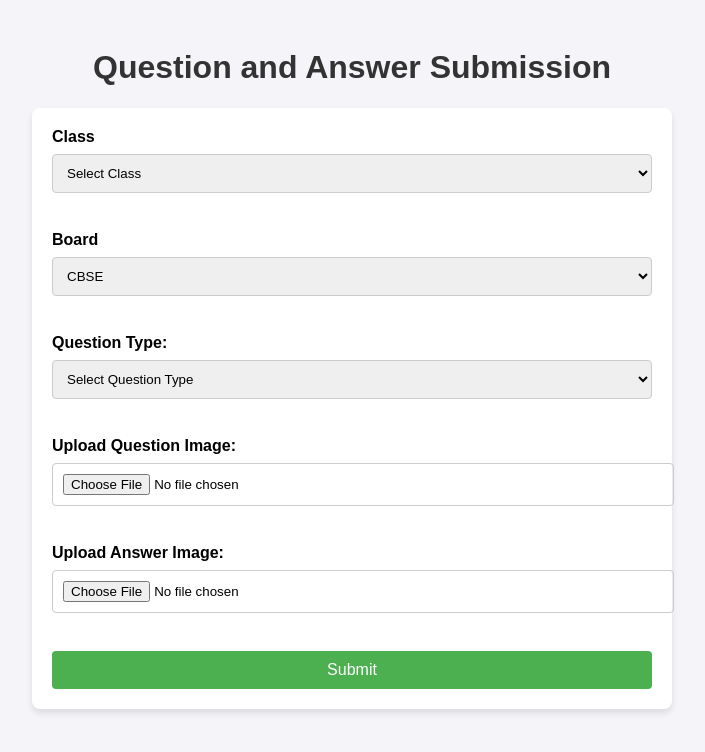
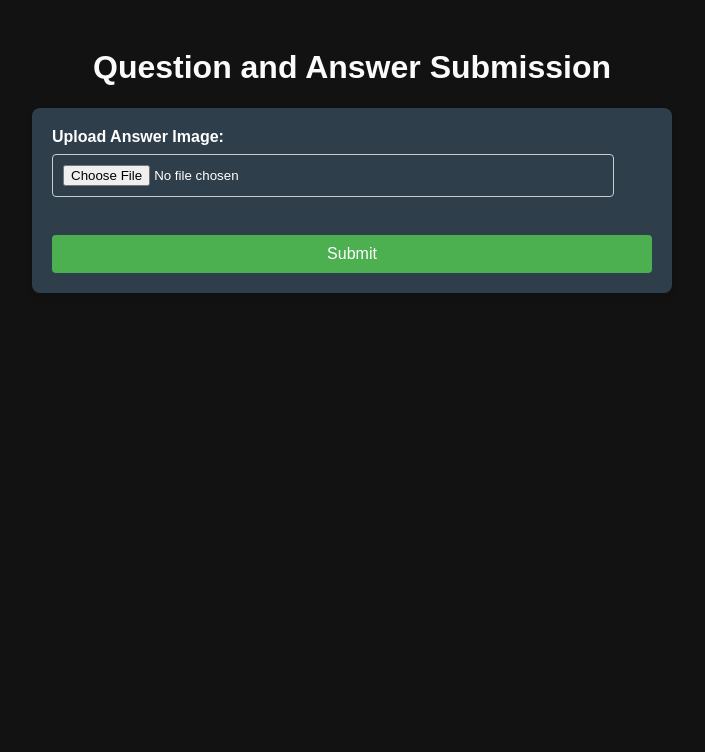
Before and after one commit to bharat-omr/flask__ocr_eval, a Flask app: page / in a window 1280 px wide. Shown: the top 752 px of the page, without its empty margins (288-993 px from the left). Run offline with Flask 3, Linux system fonts and the light colour scheme.

Commit message:
Dark theme and progess bar added. Only sending extracted answer

```diff
--- a/app.py
+++ b/app.py
@@ -16,7 +16,7 @@ def index():
 
 @app.route("/upload", methods = ['POST'])
 def upload_image():
-    if 'question_image' not in request.files or 'answer_image' not in request.files:
+    if 'answer_image' not in request.files:
         return jsonify({"error": "Missing files"}), 400
 
     # Save the uploaded file
@@ -33,28 +33,7 @@ def upload_image():
         file_paths[file_key] = file_path
 
     # Extract text from the saved files
-    question_text = extract_text(file_paths['question_image'])
     answer_text = extract_text(file_paths['answer_image'])
-
-    # Get the evaluation parameter
-    question_type = request.form.get('question_type')
-    class_level = request.form.get('class')
-    board = request.form.get("board")
-
-    # Define word limit
-    word_count_range = {
-        "1 Marker": "15-25 words",
-        "3 Marker": "30-80 words",
-        "4 Marker": "80-120 words",
-        "6 Marker": "150-200 words",
-        "10 Marker": "200-300 words",
-    }
-
-    # Get the word count
-    if question_type in word_count_range:
-        word_count = word_count_range[question_type]
-    else:
-        word_count = "80-120 words"
 
     new_entry = {
         "user_answer": answer_text
@@ -108,7 +87,12 @@ def upload_image():
         score = evaluation_response.json().get("Marks")
         print(f"\nFeedback: {feedback}\nScore: {score}\n")
 
-        return jsonify({"Feedback": feedback, "Score": score})
+        # Return the extracated text and Evaluation Resposne
+        return jsonify({
+            "Feedback": feedback,
+            "Score": score,
+            "ExtractedText": answer_text
+        })
 
     except Exception as e:
         print(f"unexpection has occurred {str(e)}")
--- a/static/css/style.css
+++ b/static/css/style.css
@@ -4,11 +4,12 @@
 body {
   font-family: Arial, sans-serif;
   padding: 20px;
-  background-color: #f4f4f9;
+  background-color: #121212;
+  color: #ffffff;
 }
 
 h1 {
-  color: #333;
+  color: #FBFBFB;
   text-align: center;
 }
 
@@ -19,7 +20,8 @@ form {
   margin-left: auto;
   margin-right: auto;
   padding: 20px;
-  background-color: #fff;
+  background-color: #2e3e4a;
+  color: #ffffff;
   border-radius: 8px;
   box-shadow: 0 4px 6px rgba(0, 0, 0, 0.1);
 }
@@ -31,7 +33,7 @@ label {
 }
 
 select, input[type="file"] {
-  width: 100%;
+  width: 90%;
   padding: 10px;
   margin-bottom: 20px;
   border: 1px solid #ccc;
@@ -50,7 +52,7 @@ button {
 }
 
 button:hover {
-  background-color: #45a049;
+  background-color: #b4c000;
 }
 
 /* Output Area Styling */
@@ -58,6 +60,8 @@ button:hover {
   margin-top: 20px;
   padding: 10px;
   border: 1px solid #ccc;
+  background-color: #2e3e4a;
+  color: white;
   display: none;
   word-wrap: break-word;
 }
--- a/static/js/script.js
+++ b/static/js/script.js
@@ -2,17 +2,22 @@ document.getElementById('qa-form').addEventListener('submit', async function(eve
   event.preventDefault();
 
   const formData = new FormData();
-  const questionImage = document.getElementById('question-image').files[0];
   const answerImage = document.getElementById('answer-image').files[0];
-  const classLevel = document.getElementById('class').value;
-  const board = document.getElementById('board').value;
-  const questionType = document.getElementById('question-type').value;
+  formData.append('answer_image', answerImage);
 
-  formData.append('question_image', questionImage);
-  formData.append('answer_image', answerImage);
-  formData.append('class', classLevel);
-  formData.append('board', board);
-  formData.append('question_type', questionType);
+  const progressBarContainer = document.getElementById('progress-bar-container');
+  const progressBar = document.getElementById('progress-bar');
+
+  // Show the progress bar
+  progressBarContainer.style.display = 'block';
+  progressBar.style.width = '0%';
+
+  // Simulate progress
+  let progress = 0;
+  const progressInterval = setInterval(() => {
+    progress = Math.min(progress + 10, 90); // Stop at 90% while waiting for response
+    progressBar.style.width = `${progress}%`;
+  }, 500);
 
   try {
     const response = await fetch('/upload', {
@@ -20,8 +25,16 @@ document.getElementById('qa-form').addEventListener('submit', async function(eve
       body: formData
     });
 
+    clearInterval(progressInterval); // Stop the progress interval
+    progressBar.style.width = '100%'; // Complete the progress bar
+
+    if (!response.ok) {
+      throw new Error(`HTTP error! Status: ${response.status}`);
+    }
+
     const result = await response.json();
 
+    // Display Evaluation Feedback and Score
     const outputArea = document.getElementById('output-area');
     const serverResponse = document.getElementById('server-response');
     serverResponse.innerHTML = `
@@ -29,11 +42,23 @@ document.getElementById('qa-form').addEventListener('submit', async function(eve
         <p><strong>Score:</strong> ${result.Score}</p>
     `;
     outputArea.style.display = 'block';
+
+    // Display Extracted Text
+    const textOutputArea = document.getElementById('text-output-area');
+    const extractedText = document.getElementById('extracted-text');
+    extractedText.textContent = result.ExtractedText || 'No text was extracted.';
+    textOutputArea.style.display = 'block';
   } catch (error) {
+    // Handle errors
+    clearInterval(progressInterval)
     const outputArea = document.getElementById('output-area');
     const serverResponse = document.getElementById('server-response');
 
     serverResponse.textContent = "An error occurred: " + error.message;
-    outputArea.style.display = 'block'
+    outputArea.style.display = 'block';
+  } finally {
+    setTimeout(() => {
+      progressBarContainer.style.display = 'none';
+    }, 1000);
   }
 });
--- a/templates/index.html
+++ b/templates/index.html
@@ -12,53 +12,27 @@
   <h1>Question and Answer Submission</h1>
   <form id="qa-form" method="POST" enctype="multipart/form-data">
 
-    <!-- Dropdown for Class -->
-    <label for="class">Class</label><br>
-    <select id="class" name="class" required>
-      <option value="" disabled selected>Select Class</option>
-      <option value="1">1</option>
-      <option value="2">2</option>
-      <option value="3">3</option>
-      <option value="4">4</option>
-      <option value="5">5</option>
-      <option value="6">6</option>
-      <option value="7">7</option>
-      <option value="8">8</option>
-      <option value="9">9</option>
-      <option value="10">10</option>
-      <option value="11">11</option>
-      <option value="12">12</option>
-    </select><br><br>
-
-    <!-- Dropdown for board -->
-    <label for="board">Board</label><br>
-    <select id="board" name="board" required>
-      <option value="CBSE">CBSE</option>
-      <option value="ICSE">ICSE</option>
-    </select><br><br>
-
-    <!-- Dropdown for Question Type -->
-    <label for="question-type">Question Type:</label><br>
-    <select id="question-type" name="question_type" required>
-      <option value="" disabled selected>Select Question Type</option>
-      <option value="1 Marker">1 Marker</option>
-      <option value="3 Marker">3 Marker</option>
-      <option value="4 Marker">4 Marker</option>
-      <option value="6 Marker">6 Marker</option>
-      <option value="10 Marker">10 Marker</option>
-    </select><br><br>
-
-    <!-- Dropdown for Question Image upload -->
-    <label for="question-image">Upload Question Image:</label><br>
-    <input type="file" id="question-image" name="question_image" accept="image/*" required><br><br>
-
-    <!-- Dropdown for Answer Image upload -->
+    <!-- Answer Image upload -->
     <label for="answer-image">Upload Answer Image:</label><br>
     <input type="file" id="answer-image" name="answer_image" accept="image/*" required><br><br>
 
     <button type="submit">Submit</button>
   </form>
 
+  <!-- Progress Bar -->
+  <div id="progress-bar-container" style="display: none; margin-top: 20px;">
+    <div id="progress-bar" style="height: 10px; background-color: #4caf50; width: 0%;"></div>
+    <p>Processing your request...</p>
+  </div>
+
+  <!-- Output Area 1: Extracted Text -->
+  <div id="text-output-area"
+    style="margin-top: 20px; padding: 10px; border: 1px solid #ccc; display: none; word-wrap: break-word; max-width: 100%;">
+    <h3>Extracted Text:</h3>
+    <div id="extracted-text" style="white-space: pre-wrap; word-wrap: break-word; overflow-wrap: break-word;"></div>
+  </div>
+
+  <!-- Output Area 2: Extracted Text -->
   <div id="output-area"
     style="margin-top: 20px; padding: 10px; border: 1px solid #ccc; display: none; word-wrap: break-word; max-width: 100%;">
     <h3>Evaluation:</h3>
```
